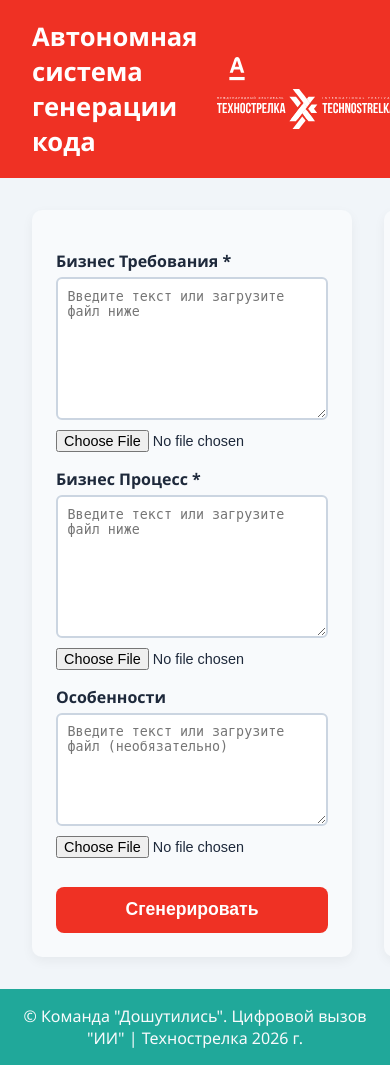
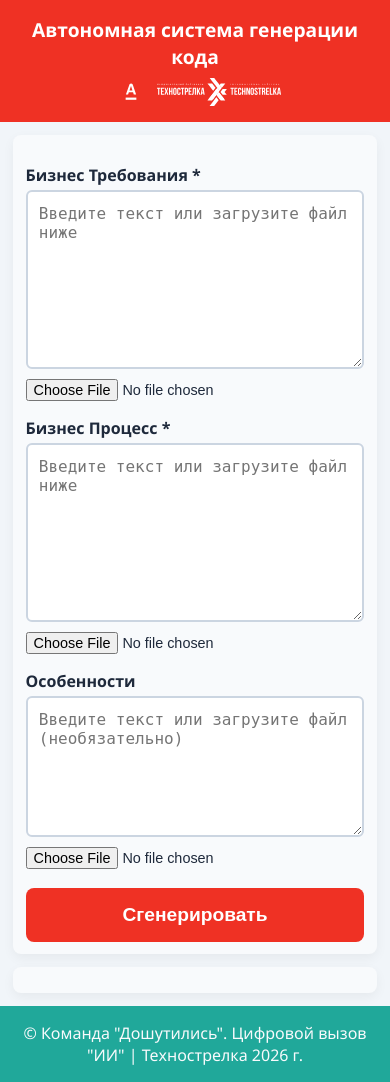
Before and after one commit to salijaleksandr21-bit/alfa_strelka, a Flask app: page / in a window 390 px wide; the page is wider, and only the part inside the window is pictured. Run offline with Flask 3, Linux system fonts and the light colour scheme; parts of the project's set-up code (start-up, migrations or seed data) failed here and were passed over.

Commit message:
adaptation for mobiles

```diff
--- a/static/style.css
+++ b/static/style.css
@@ -69,7 +69,7 @@ main {
   min-width: 400px;
   display: flex;
   flex-direction: column;
-  overflow-y: auto; /* если документация большая */
+  overflow-y: auto;
 }
 
 /* Форма */
@@ -112,7 +112,7 @@ button[type="submit"] {
 }
 
 button[type="submit"]:hover {
-  background-color: #1d4ed8;
+  background-color: #cc2b1a; /* темнее красный */
 }
 
 /* Спиннер */
@@ -160,7 +160,7 @@ button[type="submit"]:hover {
   margin-bottom: 0.5rem;
 }
 
-/* Стили для рендеренного Markdown */
+/* Markdown content */
 .markdown-body {
   color: var(--text);
   line-height: 1.6;
@@ -182,6 +182,9 @@ button[type="submit"]:hover {
   border-collapse: collapse;
   width: 100%;
   margin: 1em 0;
+  display: block;
+  overflow-x: auto;
+  white-space: nowrap;
 }
 
 .markdown-body th, .markdown-body td {
@@ -298,3 +301,104 @@ footer {
 .doc-content.hidden {
   display: none;
 }
+
+/* ========== Планшеты (≤768px) ========== */
+@media (max-width: 768px) {
+  header {
+    padding: 1rem 1.2rem;
+    flex-wrap: wrap;
+    justify-content: center;
+    text-align: center;
+    gap: 0.5rem;
+  }
+
+  header h1 {
+    font-size: 1.4rem;
+    width: 100%;
+    order: -1;
+  }
+
+  .logos img {
+    height: 32px;
+    margin-left: 10px;
+  }
+
+  main {
+    flex-direction: column;
+    padding: 1rem;
+    gap: 1rem;
+  }
+
+  .left-panel,
+  .right-panel {
+    width: 100%;
+    min-width: unset;
+    padding: 1rem;
+    overflow-y: visible;
+  }
+
+  .left-panel {
+    order: -1; /* форма сверху */
+  }
+
+  textarea {
+    font-size: 16px; /* предотвращает масштабирование на iOS */
+    padding: 0.8rem;
+  }
+
+  button[type="submit"] {
+    padding: 1rem;
+    font-size: 1.2rem;
+    margin-top: 1.2rem;
+  }
+
+  .docs-main-title {
+    font-size: 1.3rem;
+  }
+
+  .doc-section h3 {
+    font-size: 1.1rem;
+  }
+}
+
+/* ========== Телефоны (≤480px) ========== */
+@media (max-width: 480px) {
+  header h1 {
+    font-size: 1.2rem;
+  }
+
+  .logos img {
+    height: 28px;
+    margin-left: 8px;
+  }
+
+  main {
+    padding: 0.8rem;
+    gap: 0.8rem;
+  }
+
+  .left-panel,
+  .right-panel {
+    padding: 0.8rem;
+    border-radius: 8px;
+  }
+
+  textarea {
+    padding: 0.7rem;
+  }
+
+  .download-btn {
+    width: 100%;
+    padding: 0.8rem 1rem;
+    text-align: center;
+  }
+
+  .docs-main-title {
+    font-size: 1.1rem;
+    margin-top: 1rem;
+  }
+
+  .markdown-body {
+    font-size: 0.85rem;
+  }
+}
```
